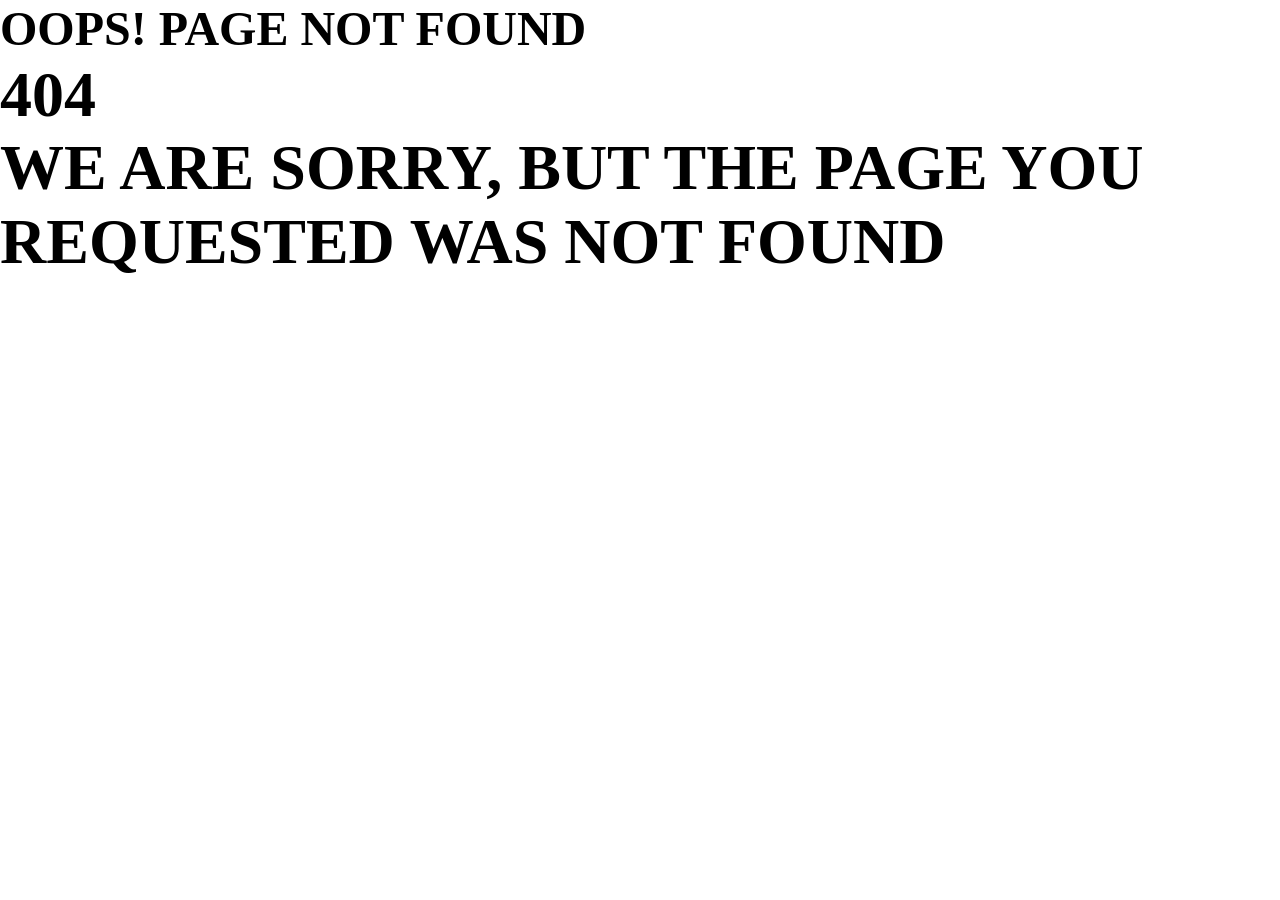
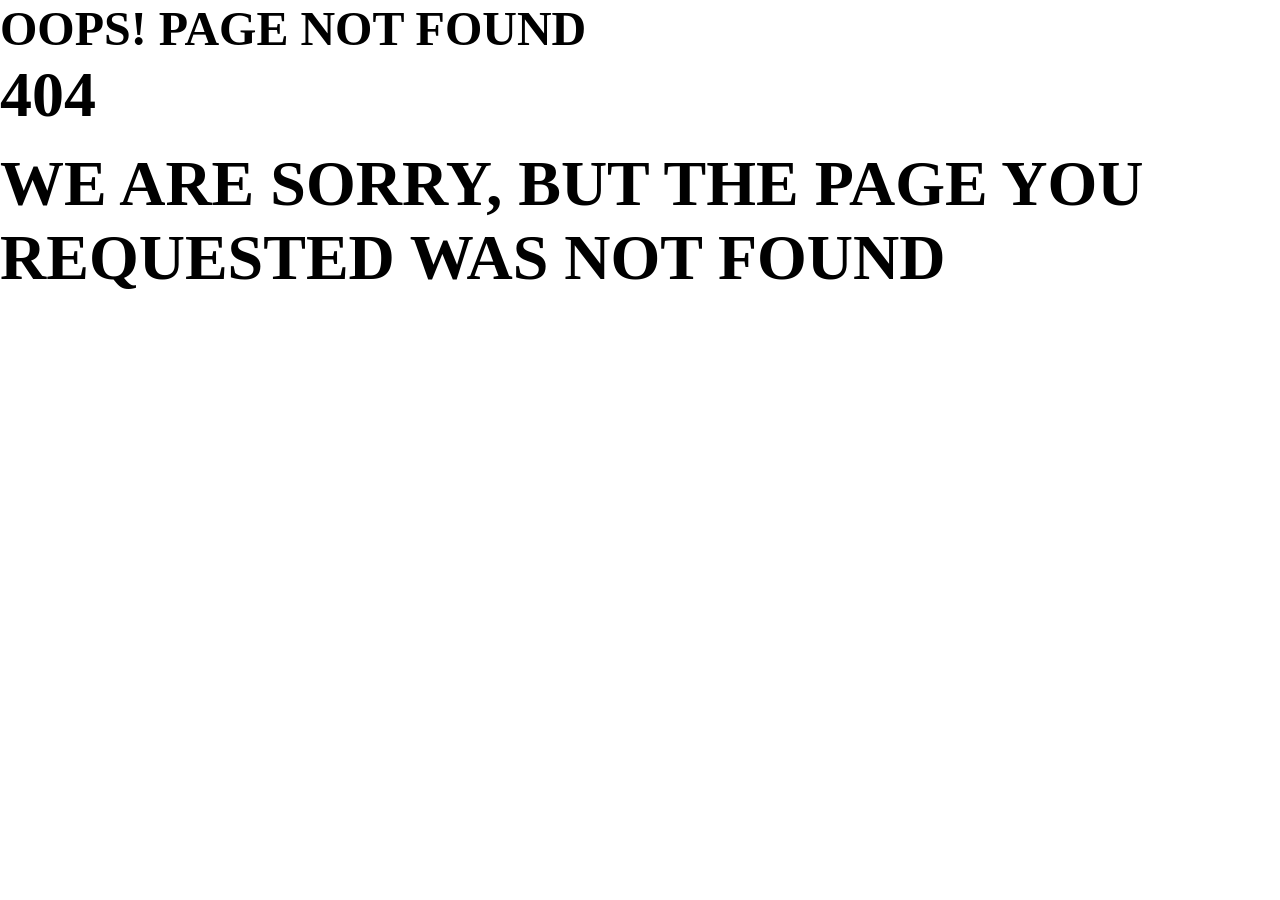

YT added + footer has all socials

--- a/style.css
+++ b/style.css
@@ -67,7 +67,7 @@
 }
 
 /* TEXT DEFAULTS */
-h1,h2{font-family: 'denk_oneregular'; font-size: clamp(3rem, 5vw, 7rem); line-height: 1.15;}
+h1,h2{font-family: 'denk_oneregular'; font-size: clamp(3rem, 5vw, 7rem); line-height: 1.15; margin-bottom: 1rem;}
 h3,h4,h6{font-family: 'denk_oneregular'; font-size: clamp(1.5rem, 4vw, 3rem);}
 body, p, li{font-family: 'nunitobold'; font-size: clamp(1.125rem, 1vw, 2rem); line-height: 1.2;}
 
@@ -129,12 +129,13 @@ body, p, li{font-family: 'nunitobold'; font-size: clamp(1.125rem, 1vw, 2rem); li
 #contact-box{
   max-width: 75%;
   display: grid;
-  grid-template-columns:  1fr 1fr 1fr;
+  grid-template-columns:  1fr 1fr 1fr 1fr;
   grid-template-rows: 1fr 1fr 1fr;
-  row-gap: 1rem;
+  row-gap: 2rem;
+  align-items: center;
 }
 .contact-0{
-  grid-column: 1 / span 3;
+  grid-column: 1 / span 4;
   grid-row: 1;
 }
 .contact-1{
@@ -152,7 +153,12 @@ body, p, li{font-family: 'nunitobold'; font-size: clamp(1.125rem, 1vw, 2rem); li
 }
 
 .contact-4{
-  grid-column: 1 / span 3;
+  grid-column: 4;
+  grid-row: 2;
+}
+
+.contact-email{
+  grid-column: 1 / span 4;
   grid-row: 3;
 }
 
@@ -330,50 +336,56 @@ body, p, li{font-family: 'nunitobold'; font-size: clamp(1.125rem, 1vw, 2rem); li
 
 #footer-grid{
   display: grid;
-  grid-template-columns: repeat(3,auto);
+  grid-template-columns: 1fr 1fr 1fr 1fr 1fr;
   grid-template-rows: 1fr 1fr;
   margin: auto auto;
-  justify-content: center;
+  align-items: center;
   gap: 2vw 0.5vw;
 }
 
 #footer-a1{
-  display: flex;
-  align-items: center;
-  justify-content: center;
+
+
   grid-column: 1;
   grid-row: 1;
 }
 #footer-b1{
-  display: flex;
-  align-items: center;
-  justify-content: center;
+
+
   grid-column: 2;
   grid-row: 1;
 }
 
 #footer-c1{
-  display: flex;
-  align-items: center;
-  justify-content: center;
+
+
   grid-column: 3;
   grid-row: 1;
 }
 
+#footer-d1{
+
+
+  grid-column: 4;
+  grid-row: 1;
+}
+
+#footer-e1{
+
+
+  grid-column: 5;
+  grid-row: 1;
+}
 #footer-a2{
-    display: flex;
-  align-items: center;
-  justify-content: center;
-  grid-column: 1;
+  grid-column: 1 / span 2;
   grid-row: 2;
+  justify-self: center;
 }
 
 #footer-bc2{
-  display: flex;
-  align-items:flex-end;
-  justify-content: center;
-  grid-column: 2 / span 2;
+  grid-column: 3 / span 3;
   grid-row: 2;
+  justify-self: center;
 }
 
 #footer-logo{
